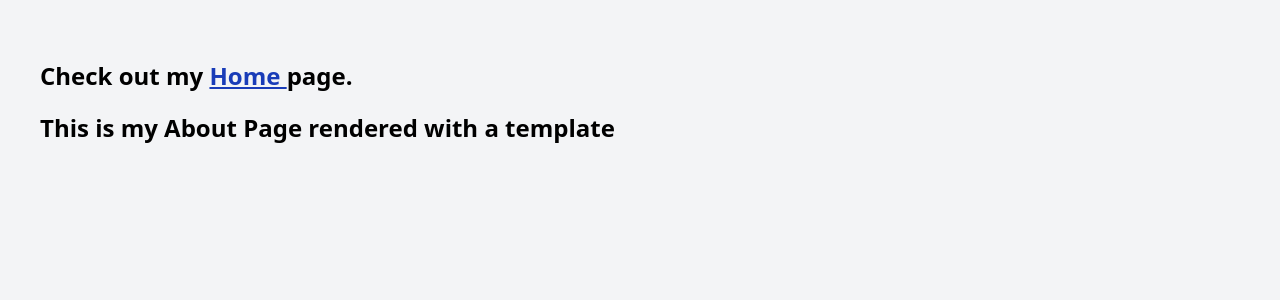
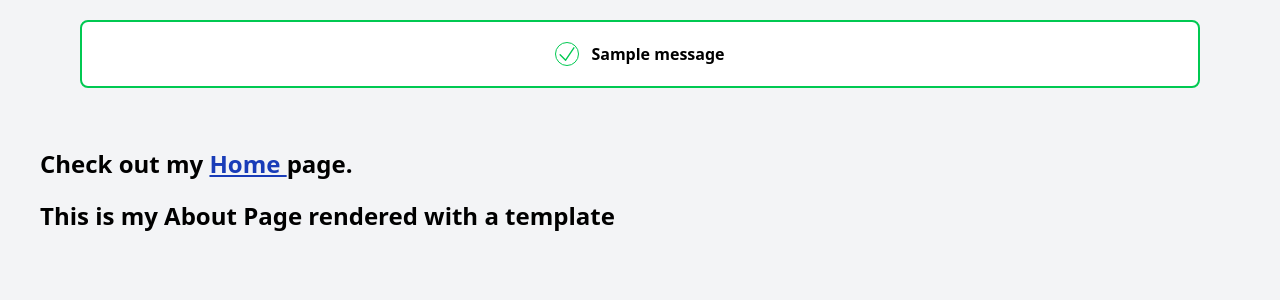
Before and after one commit to Nour-Noaxp/djangoproject, a Django app: page /about/ in a window 1280 px wide. Shown: the part 80-380 px from the top of the page. Run offline with Django 5.2, Linux system fonts and the light colour scheme; tables that the repository leaves empty hold one stand-in row (values such as "Sample post"); one stand-in notice (Sample message) is shown.

Commit message:
Add message to layout template

```diff
--- a/blog/templates/layout.html
+++ b/blog/templates/layout.html
@@ -10,6 +10,16 @@
     <title class="text-3xl bold">{% block title %} {% endblock %}</title>
   </head>
   <body class="bg-gray-100">
+    {% comment %} {% if messages %}
+        <ul class="messages absolute bottom-[30px] right-[30px] px-2 py-2 m-2 bg-slate-200 rounded-lg text-violet-800">
+          {% for message in messages %}
+            <li class="{% if message.tags %}{{ message.tags }}{% endif %} flex gap-3 items-center">
+              <span>{{ message }}</span>
+            </li>
+          {% endfor %}
+        </ul>
+      {% endif %} {% endcomment %}
+
     <nav
       class="bg-blue-600 text-white flex justify-around font-bold py-6 text-2xl"
     >
@@ -18,6 +28,17 @@
       <a href="/contact">Contact</a>
     </nav>
 
+    {% if messages %}
+      {% for message in messages %}
+      <div class="flex justify-center justify-items-center gap-3 rounded-lg font-bold border border-2 border-green-500 p-5 mt-5 mx-20 bg-white">
+        <svg xmlns="http://www.w3.org/2000/svg" fill="none" viewBox="0 0 24 24" stroke-width="1.5" stroke="currentColor" class="size-6 text-green-500 border border-green-500 rounded-full">
+          <path stroke-linecap="round" stroke-linejoin="round" d="m4.5 12.75 6 6 9-13.5" />
+        </svg>
+        <span>{{ message }}</span>
+      </div>
+      {% endfor %}
+    {% endif %}
+
     <main class="text-2xl p-10">{% block content %} {% endblock %}</main>
   </body>
 </html>
--- a/blog/views.py
+++ b/blog/views.py
@@ -43,6 +43,7 @@ def edit(request, post_id):
     form = PostForm(request.POST or None, instance=post)
     if form.is_valid():
         form.save()
+        messages.success(request, "Post successfully updated!")
         return redirect("post_list")
     return render(request, "edit.html", {"post": post, "form": form, "users": users})
 
```
